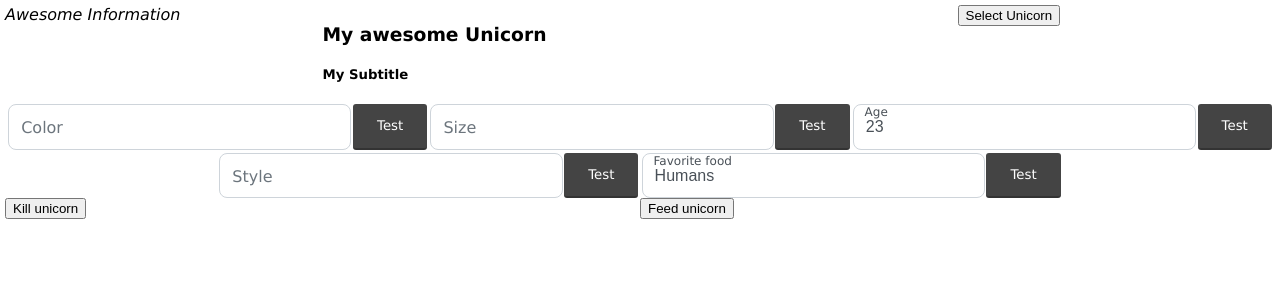
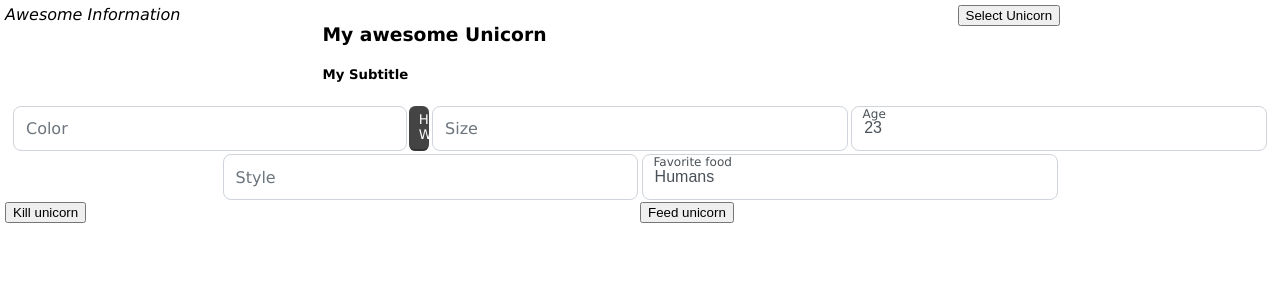
Before and after one commit to Gabbarowski/vue-template-crafter, a Vue app: page / in a window 1280 px wide. Shown: the top 300 px of the page. Built offline with nearby package versions, Linux system fonts and the light colour scheme.

Commit message:
FleySizeManager verbessert

```diff
--- a/src/App.vue
+++ b/src/App.vue
@@ -5,7 +5,8 @@ import {Crafter} from "./components/TemplateBoard/Crafter.ts";
 const crafter = new Crafter()
 crafter.addHeader("My awesome Unicorn", "h3")
 crafter.addHeader("My Subtitle", "h5")
-crafter.addInput("Color", "")
+const newBtn = crafter.addInput("Color", "").addButton("Hallo Welt")
+newBtn.flexSize.setMaxWidth("20px", "20px", "20px")
 crafter.addInput("Size", "")
 crafter.addInput("Age", 23)
 crafter.addInput("Style", "")
--- /dev/null
+++ b/src/components/Button/Button.ts
@@ -0,0 +1,31 @@
+
+import {BodyTemplateItem} from "../Utility/Interfaces.ts";
+import {v4} from "uuid";
+import {CssClassManager} from "../Utility/CssClassManager.ts";
+import {FlexSizeManager} from "../Utility/FlexSizeManager.ts";
+import {useTemplateCrafterStore} from "../templateCrafterStore.ts";
+
+/**
+ * Copyright (c) 2024 Daniel Grabasch
+ * All rights reserved
+ * This File is Part of Vue Template Crafter
+ * Managed the possible CSS ClassList of all Template Crafter Item
+ */
+export class Button implements BodyTemplateItem {
+    uuid = v4()
+    cssClasses = new CssClassManager()
+    flexSize = new FlexSizeManager()
+    label = ""
+
+    constructor(label = "") {
+        const crafterStore = useTemplateCrafterStore();
+        const styleSetting = crafterStore.styleSetting
+        this.label = label
+        this.cssClasses.addClass(styleSetting.cssDefaultClass.button)
+        this.flexSize.setWidth(
+            styleSetting.itemDefaultWidth.button.mobileWidth,
+            styleSetting.itemDefaultWidth.button.tabletWidth,
+            styleSetting.itemDefaultWidth.button.desktopWidth
+        )
+    }
+}
--- /dev/null
+++ b/src/components/Button/ButtonTemplate.vue
@@ -0,0 +1,20 @@
+<template>
+  <button v-if="buttonItem" :class="buttonItem.cssClasses.toString()" :style="buttonItem.flexSize.inlineStyleCode.value">
+    {{ buttonItem.label }}
+  </button>
+</template>
+
+<script setup lang="ts">
+
+import {PropType} from "vue";
+import {Button} from "./Button.ts";
+
+const props = defineProps({
+  buttonItem: Object as PropType<Button>
+})
+
+</script>
+
+<style scoped>
+
+</style>
--- a/src/components/Input/Input.ts
+++ b/src/components/Input/Input.ts
@@ -3,8 +3,11 @@ import {Label} from "../Label/Label.ts";
 import {CssClassManager} from "../Utility/CssClassManager.ts";
 import {useTemplateCrafterStore} from "../templateCrafterStore.ts";
 import {FlexSizeManager} from "../Utility/FlexSizeManager.ts";
+import {reactive} from "vue";
+import {Button} from "../Button/Button.ts";
+import {BodyTemplateItem} from "../Utility/Interfaces.ts";
 
-export class Input {
+export class Input implements BodyTemplateItem{
     uuid = v4()
     label = new Label()
     value = "" as string|number
@@ -12,10 +15,14 @@ export class Input {
     isMandatory = false
     cssClasses = new CssClassManager()
     flexSize = new FlexSizeManager()
+    actionButtons = reactive<Button[]>([])
     constructor(label: string) {
         const crafterStore = useTemplateCrafterStore();
+        const styleSetting = crafterStore.styleSetting
         this.label.addMessage(label)
-        this.cssClasses.addClass(crafterStore.styleSetting.cssDefaultClass.input)
+        this.cssClasses.addClass(styleSetting.cssDefaultClass.input)
+        const inputWidth = styleSetting.itemDefaultWidth.input
+        this.flexSize.setWidth(inputWidth.mobileWidth, inputWidth.tabletWidth, inputWidth.desktopWidth )
     }
 
     setValue(value: string|number) {
@@ -23,9 +30,9 @@ export class Input {
         this.value = value
     }
 
-    setSize(mobileWidth: string, tabletWidth: string, desktopWidth: string) {
-        this.flexSize.tabletWidth = tabletWidth
-        this.flexSize.mobileWidth = mobileWidth
-        this.flexSize.desktopWidth = desktopWidth
+    addButton(label: string) {
+        const newBtn = reactive(new Button(label))
+        this.actionButtons.push(newBtn)
+        return newBtn
     }
 }
--- a/src/components/Input/InputTemplate.vue
+++ b/src/components/Input/InputTemplate.vue
@@ -1,6 +1,6 @@
 <template>
-  <div class="c-input-wrapper">
-    <div v-if="inputItem" class="c-form-floating">
+  <div class="c-input-wrapper" v-if="inputItem"  :style="inputItem.flexSize.inlineStyleCode.value">
+    <div  class="c-form-floating">
       <input class="c-form-control"
             :class="inputItem.cssClasses.toString()"
              :id="inputItem.uuid"
@@ -10,7 +10,9 @@
       />
       <LabelTemplate :label-item="inputItem.label" :for="inputItem.uuid" />
     </div>
-    <button class="c-stylish-button">Test</button>
+    <template v-for="button of inputItem.actionButtons">
+      <ButtonTemplate :button-item="button" />
+    </template>
   </div>
 </template>
 
@@ -18,6 +20,7 @@
 import LabelTemplate from "../Label/LabelTemplate.vue";
 import {onMounted, PropType} from "vue";
 import {Input} from "./Input.ts";
+import ButtonTemplate from "../Button/ButtonTemplate.vue";
 
 const props = defineProps({
   inputItem: Object as PropType<Input>
--- a/src/components/TemplateBoard/CrafterTemplate.vue
+++ b/src/components/TemplateBoard/CrafterTemplate.vue
@@ -14,9 +14,10 @@
     </div>
   </div>
   <div class="c-template-wrapper-body" v-if="crafter">
-    <div v-for="bodyItem of crafter.bodyItems" :key="bodyItem.uuid" :style="'width: '+bodyItem.flexSize.currentSize.value+';'">
+
+    <template v-for="bodyItem of crafter.bodyItems" :key="bodyItem.uuid">
       <InputTemplate v-if="Input.name === bodyItem.constructor.name"  :input-item="bodyItem" />
-    </div>
+    </template>
   </div>
   <div class="c-template-wrapper-footer">
     <div class="c-template-footer-left">
--- a/src/components/Utility/CssClassManager.ts
+++ b/src/components/Utility/CssClassManager.ts
@@ -1,6 +1,3 @@
-
-
-
 /**
  * Copyright (c) 2024 Daniel Grabasch
  * All rights reserved
--- a/src/components/Utility/FlexSizeManager.ts
+++ b/src/components/Utility/FlexSizeManager.ts
@@ -1,26 +1,118 @@
 import {v4} from "uuid";
-import {ref} from "vue";
+import {useTemplateCrafterStore} from "../templateCrafterStore.ts";
+import {reactive, ref} from "vue";
 
+/**
+ * Copyright (c) 2024 Daniel Grabasch
+ * All rights reserved
+ * This File is Part of Vue Template Crafter
+ * Managed the sizes of Flex elements
+ * Regarding Breakpoints you can manage in StyleSettings.ts
+ */
 export class FlexSizeManager {
     uuid = v4()
-    desktopWidth = "33%"
-    tabletWidth = "50%"
-    mobileWidth = "100%"
-    currentSize = ref("100%")
+    desktopWidth = null as null|string
+    tabletWidth = null as null|string
+    mobileWidth = null as null|string
+    desktopMinWidth = null as null|string
+    tabletMinWidth = null as null|string
+    mobileMinWidth = null as null|string
+    desktopMaxWidth = null as null|string
+    tabletMaxWidth = null as null|string
+    mobileMaxWidth = null as null|string
+    inlineStyleCode = reactive({
+        value: ""
+    })
 
     constructor() {
+        this.inlineStyleCode.value = ""
+        this.calculateFlexSize()
+    }
+
+    /**
+     * Set the width of your component for Mobile, Tablet and Desktop Size.
+     * Set to null to ignore default settings or to revoke previously made settings
+     * @param mobileWidth
+     * @param tabletWidth
+     * @param desktopWidth
+     */
+    setWidth(mobileWidth: string|null, tabletWidth: string|null, desktopWidth: string|null): void {
+        this.mobileWidth = mobileWidth
+        this.tabletWidth = tabletWidth
+        this.desktopWidth = desktopWidth
+        this.calculateFlexSize()
+    }
+
+    /**
+     * Set the min width of your component for Mobile, Tablet and Desktop Size.
+     * @param mobileWidth
+     * @param tabletWidth
+     * @param desktopWidth
+     */
+    setMinWidth(mobileWidth: string|null, tabletWidth: string|null, desktopWidth: string|null): void {
+        this.mobileMinWidth = mobileWidth
+        this.tabletMinWidth = tabletWidth
+        this.desktopMinWidth = desktopWidth
+        this.calculateFlexSize()
+    }
+
+    /**
+     * Set the min width of your component for Mobile, Tablet and Desktop Size.
+     * @param mobileWidth
+     * @param tabletWidth
+     * @param desktopWidth
+     */
+    setMaxWidth(mobileWidth: string|null, tabletWidth: string|null, desktopWidth: string|null): void {
+        this.mobileMaxWidth = mobileWidth
+        this.tabletMaxWidth = tabletWidth
+        this.desktopMaxWidth = desktopWidth
         this.calculateFlexSize()
     }
 
     calculateFlexSize() {
+        this.inlineStyleCode.value = ""
+        if(this.mobileWidth) this.includeInlineStyleWidth()
+        if(this.mobileMinWidth) this.includeInlineStyleMinWidth()
+        if(this.mobileMaxWidth) this.includeInlineStyleMaxWidth()
+    }
+
+    includeInlineStyleWidth() {
         const size = window.innerWidth
-        if(!this.currentSize) return
-        this.currentSize.value = this.mobileWidth
-        if (size > 576) {
-            this.currentSize.value = this.tabletWidth
+        const breakPoints = useTemplateCrafterStore().styleSetting.breakPoints
+        let widthValue = this.mobileWidth
+        if (size > breakPoints.mobile) {
+            widthValue = this.tabletWidth
         }
-        if (size > 992) {
-            this.currentSize.value = this.desktopWidth
+        if (size > breakPoints.tablet) {
+            widthValue = this.desktopWidth
         }
+        console.log(this.inlineStyleCode)
+        this.inlineStyleCode.value += "flex-basis: " + widthValue + "; " + "width: " + widthValue + ";"
+    }
+
+    includeInlineStyleMinWidth() {
+        const size = window.innerWidth
+        const breakPoints = useTemplateCrafterStore().styleSetting.breakPoints
+        let minWidthValue = this.mobileMinWidth
+        if (size > breakPoints.mobile) {
+            minWidthValue = this.tabletMinWidth
+        }
+        if (size > breakPoints.tablet) {
+            minWidthValue = this.desktopMinWidth
+        }
+        this.inlineStyleCode.value += "min-width: " + minWidthValue + ";"
+    }
+
+    includeInlineStyleMaxWidth() {
+        const size = window.innerWidth
+        const breakPoints = useTemplateCrafterStore().styleSetting.breakPoints
+        let maxWidthValue = this.mobileMaxWidth
+        if (size > breakPoints.mobile) {
+            maxWidthValue = this.tabletMaxWidth
+        }
+        if (size > breakPoints.tablet) {
+            maxWidthValue = this.desktopMaxWidth
+        }
+        this.inlineStyleCode.value += "max-width: " + maxWidthValue + ";"
     }
 }
--- a/src/components/Utility/Interfaces.ts
+++ b/src/components/Utility/Interfaces.ts
@@ -2,30 +2,19 @@ import {Header} from "../Header/Header.ts";
 import {Form} from "../Form/Form.ts";
 import {Input} from "../Input/Input.ts";
 import {FlexSizeManager} from "./FlexSizeManager.ts";
+import {CssClassManager} from "./CssClassManager.ts";
 
 export type BoardItemElement = Header|Form|Input
-
-export class StyleSettings {
-    cssDefaultClass = {} as CssDefaultClass
-
-    constructor () {
-        this.cssDefaultClass = {} as CssDefaultClass
-        this.cssDefaultClass.input = "c-input"
-        this.cssDefaultClass.label = "c-label"
-        this.cssDefaultClass.header = "c-label"
-        this.cssDefaultClass.crafterWrapper = "c-container-default"
-
-    }
-}
-
-interface CssDefaultClass {
-    input: string,
-    label: string,
-    header: string,
-    crafterWrapper: string
-}
 
 export interface BodyTemplateItem {
     uuid: string,
     flexSize: FlexSizeManager
+    cssClasses: CssClassManager
 }
+export interface CssDefaultStyle {
+    input: string,
+    label: string,
+    header: string,
+    button: string,
+    crafterWrapper: string
+}
--- /dev/null
+++ b/src/components/Utility/StyleSettings.ts
@@ -0,0 +1,31 @@
+import {CssDefaultStyle} from "./Interfaces.ts";
+
+export class StyleSettings {
+    cssDefaultClass = {} as CssDefaultStyle
+    itemDefaultWidth = {
+        input: {
+            mobileWidth: "100%",
+            tabletWidth: "50%",
+            desktopWidth: "33%"
+        },
+        button: {
+            mobileWidth: "8rem",
+            tabletWidth: "8rem",
+            desktopWidth: "8rem"
+        }
+    }
+    breakPoints = {
+        mobile: 576,
+        tablet: 768,
+        desktop: 992
+    }
+
+    constructor() {
+        this.cssDefaultClass = {} as CssDefaultStyle
+        this.cssDefaultClass.input = "c-input"
+        this.cssDefaultClass.label = "c-label"
+        this.cssDefaultClass.header = "c-label"
+        this.cssDefaultClass.button = "c-button"
+        this.cssDefaultClass.crafterWrapper = "c-container-default"
+    }
+}
--- a/src/components/templateCrafterStore.ts
+++ b/src/components/templateCrafterStore.ts
@@ -1,6 +1,7 @@
 import {defineStore} from "pinia"
 import {Form} from "./Form/Form.ts";
-import {StyleSettings} from "./Utility/Interfaces.ts";
+
+import {StyleSettings} from "./Utility/StyleSettings.ts";
 
 export const useTemplateCrafterStore = defineStore('gabbarowski-template-crafter-store', {
     state: () => ({
--- a/src/style.scss
+++ b/src/style.scss
@@ -19,7 +19,6 @@ body {
   display: flex;
   justify-content: center;
   flex-wrap: wrap;
-  gap: 0.2rem;
 }
 
 .c-template-wrapper-footer {
@@ -29,7 +28,9 @@ body {
 
 .c-input-wrapper {
   display: flex;
+  box-sizing: border-box;
   gap: 0.1rem;
+  padding: 0.1rem;
 }
 
 @media (max-width: 576px) {
@@ -139,20 +140,21 @@ body {
   color: #495057;
 }
 
-.c-stylish-button {
+.c-button {
   border: none;
   font-family: inherit;
   background-color: #444;
   color: #fff;
   text-decoration: none;
-  padding: 12px 24px;
-  border-radius: 3px;
+  padding: 2px 10px;
+  border-radius: 0.4rem;
   border-bottom: 2px solid rgba(0, 0, 0, 0.25);
   transition: 0.2s opacity;
+  box-sizing: border-box;
 }
 
-.c-stylish-button:hover,
-.c-stylish-button:focus {
+.c-button:hover,
+.c-button:focus {
   cursor: pointer;
   opacity: 0.75;
 }
```
